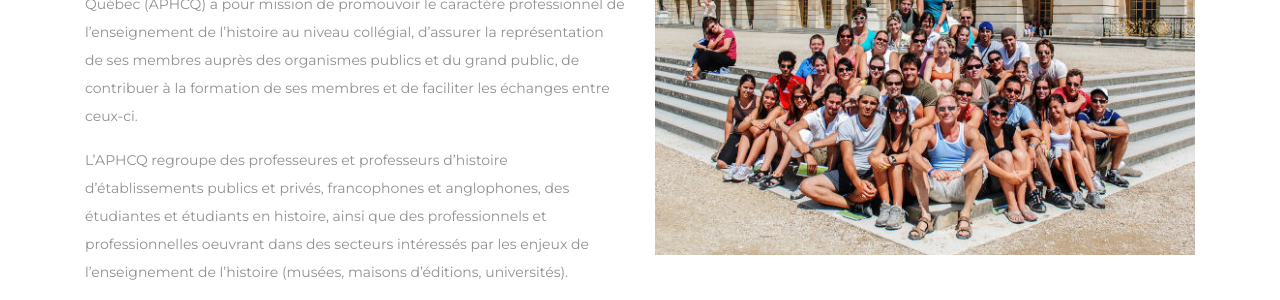
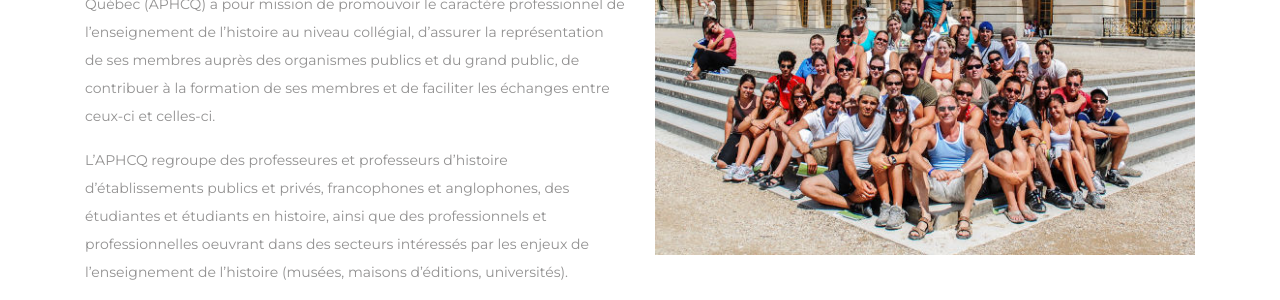
Before and after one commit to aphcq-association/site-web, a Jekyll site: the page built from docs/apropos.html, in a window 1280 px wide. Shown: the part 606-906 px from the top of the page. Built offline with Jekyll 4.4.1, drawn with Linux system fonts in a browser that asks for light colours; some of the changed text lies outside the part shown.

Commit message:
Update apropos.html

```diff
--- a/docs/apropos.html
+++ b/docs/apropos.html
@@ -7,7 +7,7 @@ titre: Qui sommes-nous?
 date: 2020-01-07T12:00:00.000Z
 nav_id: apropos
 ---
-L’Association des professeures et de professeurs d’histoire des collègues du Québec (APHCQ) a pour mission de promouvoir le caractère professionnel de l’enseignement de l’histoire au niveau collégial, d’assurer la représentation de ses membres auprès des organismes publics et du grand public, de contribuer à la formation de ses membres et de faciliter les échanges entre ceux-ci.
+L’Association des professeures et de professeurs d’histoire des collègues du Québec (APHCQ) a pour mission de promouvoir le caractère professionnel de l’enseignement de l’histoire au niveau collégial, d’assurer la représentation de ses membres auprès des organismes publics et du grand public, de contribuer à la formation de ses membres et de faciliter les échanges entre ceux-ci et celles-ci.
 
 L’APHCQ regroupe des professeures et professeurs d’histoire d’établissements publics et privés, francophones et anglophones, des étudiantes et étudiants en histoire, ainsi que des professionnels et professionnelles oeuvrant dans des secteurs intéressés par les enjeux de l’enseignement de l’histoire (musées, maisons d'éditions, universités).
 
```
